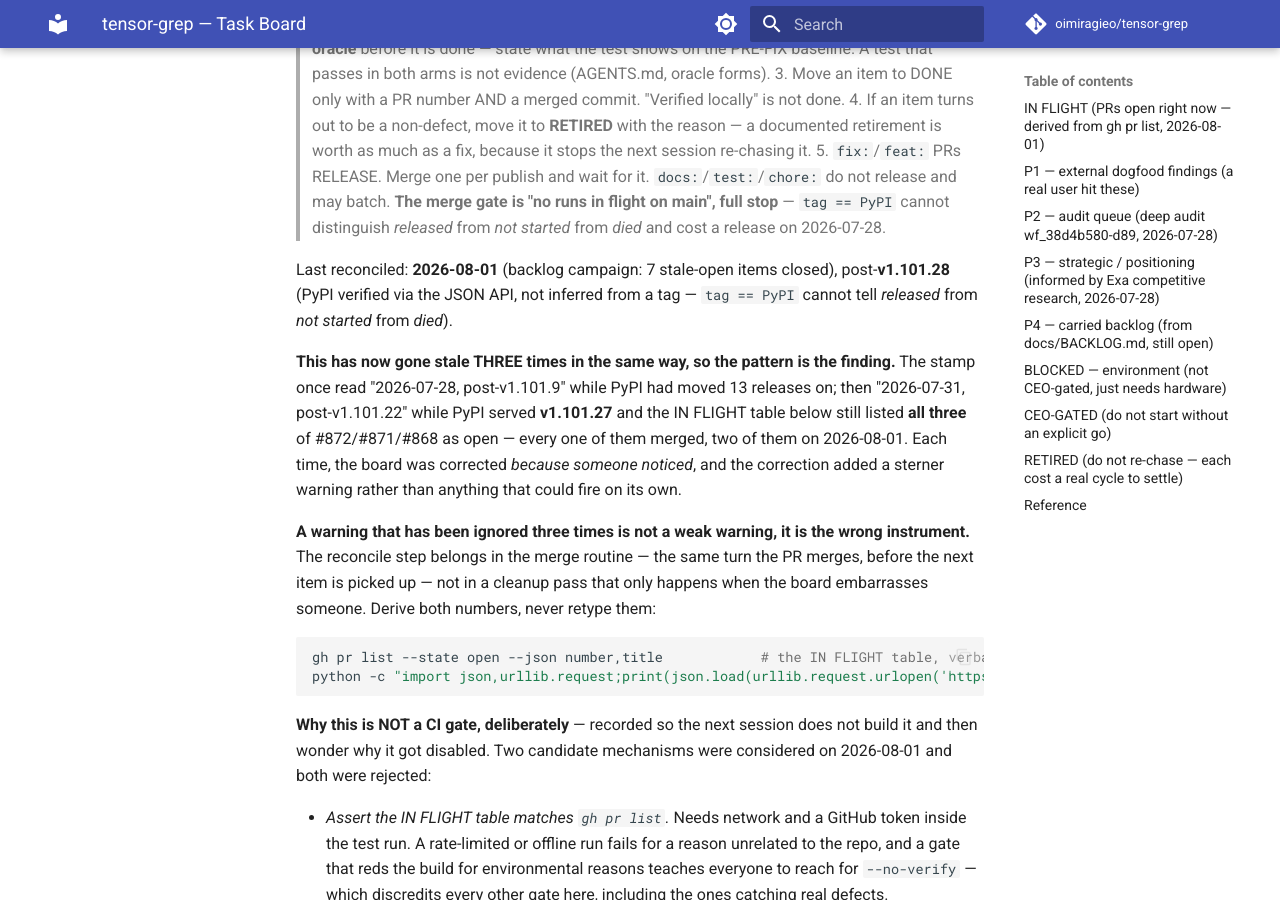
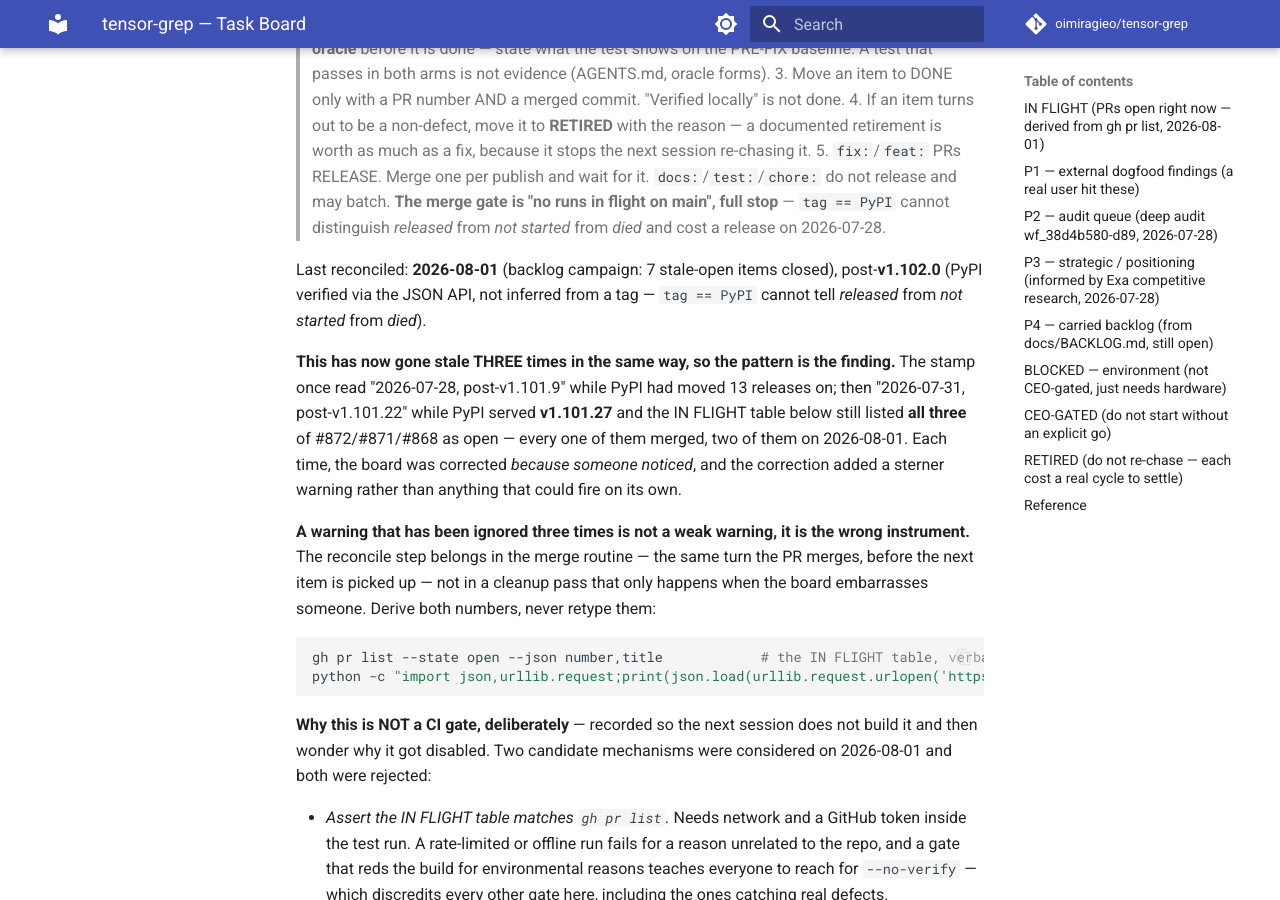
Before and after one commit to oimiragieo/tensor-grep, an MkDocs documentation site: the page built from docs/TASK_BOARD.md, in a window 1280 px wide and 900 px high, scrolled down 387 px. Built offline with MkDocs 1.6.1 and Material for MkDocs 9.7.7, drawn with Linux system fonts in a browser that asks for light colours; comment, search, counter and statistics services are not loaded.

Commit message:
docs: bump the board stamp to v1.102.0 -- main is red and this is the fix (#898)
MAIN WENT RED AT #895 (the board reconcile), not at #897 as the tip suggested.
Isolated by comparing run conclusions across commits: 584da5c success, 080df0a
FAILURE, c2d3ca0 failure. The reconcile bumped the stamp to v1.101.28; v1.102.0
then shipped, and tests/unit/test_task_board_freshness.py -- the gate I added
this session -- fails closed whenever major.minor differ, because patch numbers
reset and their difference stops being a distance.

Measured: `git tag` shows exactly FOUR releases between the stamp and shipped
(.29, .30, .31, v1.102.0). The tolerance is 5. The board is genuinely WITHIN
tolerance; the gate fires only because the cross-minor distance is uncomputable
from two version strings.

MY FIRST FIX WAS WORSE THAN THE BUG, and that is the part worth recording.
I changed the cross-minor branch to return `shipped[2]` when exactly one minor
behind -- reasoning that being early in a new line means only a few releases
passed. It made the suite green. Then I injected the REAL 13-release incident
(stamp v1.101.9 vs shipped v1.102.0) and it PASSED. My fix had disabled the gate
for the exact case it exists to catch: one minor behind with patch 0 returns 0,
however ancient the stamp. I nearly shipped a check that cannot fail as a hotfix
for a red build.

Caught only because I asked the follow-up question -- "did I break its ability to
fire?" -- rather than stopping at a green suite. A green suite after a gate
change is the least trustworthy green there is.

So: fail-closed on a minor bump is CORRECT and stays. Minor releases are rare
here (v1.101 ran to 31 patches) and a minor release is exactly when a reconcile
is warranted, so the rule is not over-eager. The honest fix is to do what the
gate asks.

Stamp bumped only after confirming the CONTENT is current: 13 open items from
the #895 reconcile, and `git log --name-only` shows ZERO TASK_BOARD edits since.
Bumping a stamp on an unreconciled board is the one failure this gate cannot
catch, and the reason it exists.

Re-proved bidirectionally after the bump: stamp rewound to v1.101.9 -> FAILED;
correct stamp -> 7 passed.

Co-authored-by: Claude Opus 5 (1M context) <noreply@anthropic.com>

```diff
--- a/docs/TASK_BOARD.md
+++ b/docs/TASK_BOARD.md
@@ -18,7 +18,7 @@
 >    `tag == PyPI` cannot distinguish *released* from *not started* from *died* and cost a release
 >    on 2026-07-28.
 
-Last reconciled: **2026-08-01** (backlog campaign: 7 stale-open items closed), post-**v1.101.28** (PyPI verified via the JSON API, not inferred
+Last reconciled: **2026-08-01** (backlog campaign: 7 stale-open items closed), post-**v1.102.0** (PyPI verified via the JSON API, not inferred
 from a tag — `tag == PyPI` cannot tell *released* from *not started* from *died*).
 
 **This has now gone stale THREE times in the same way, so the pattern is the finding.** The stamp
```
